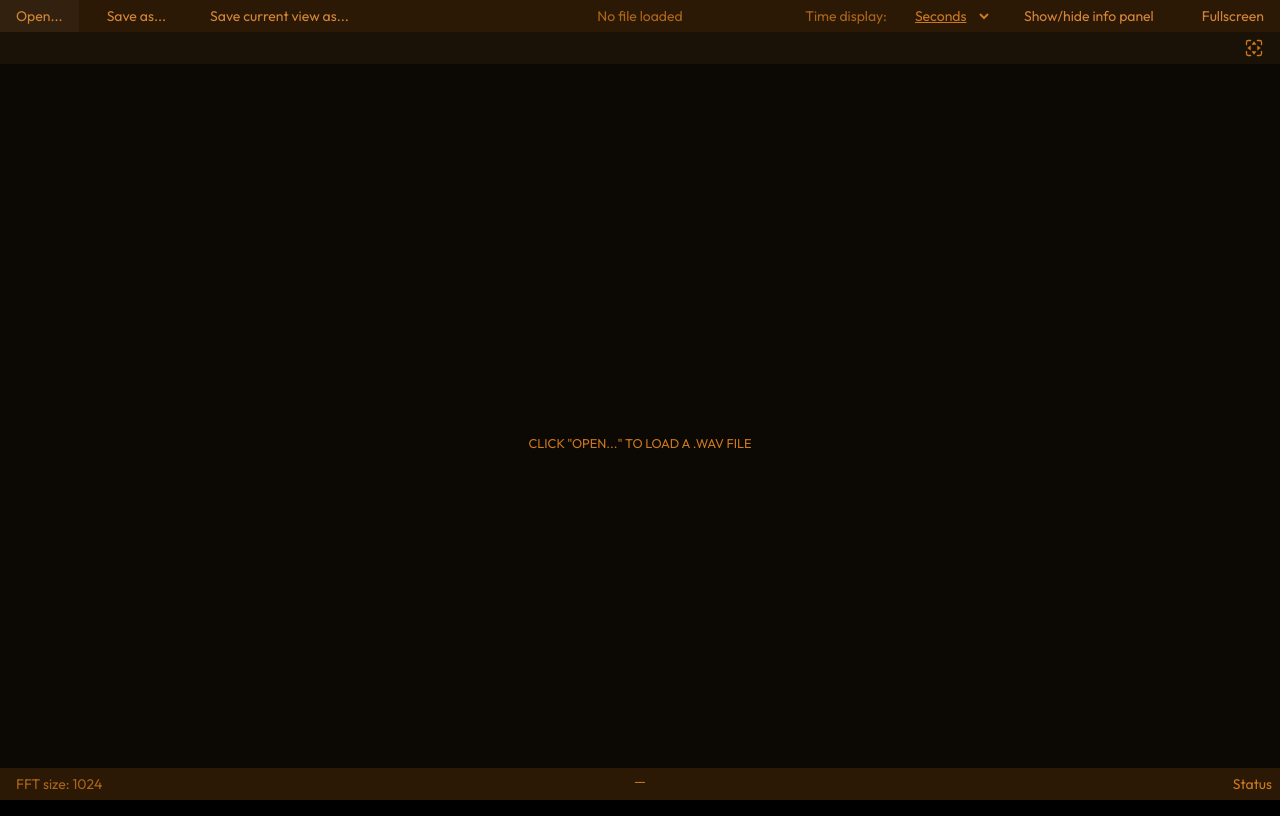
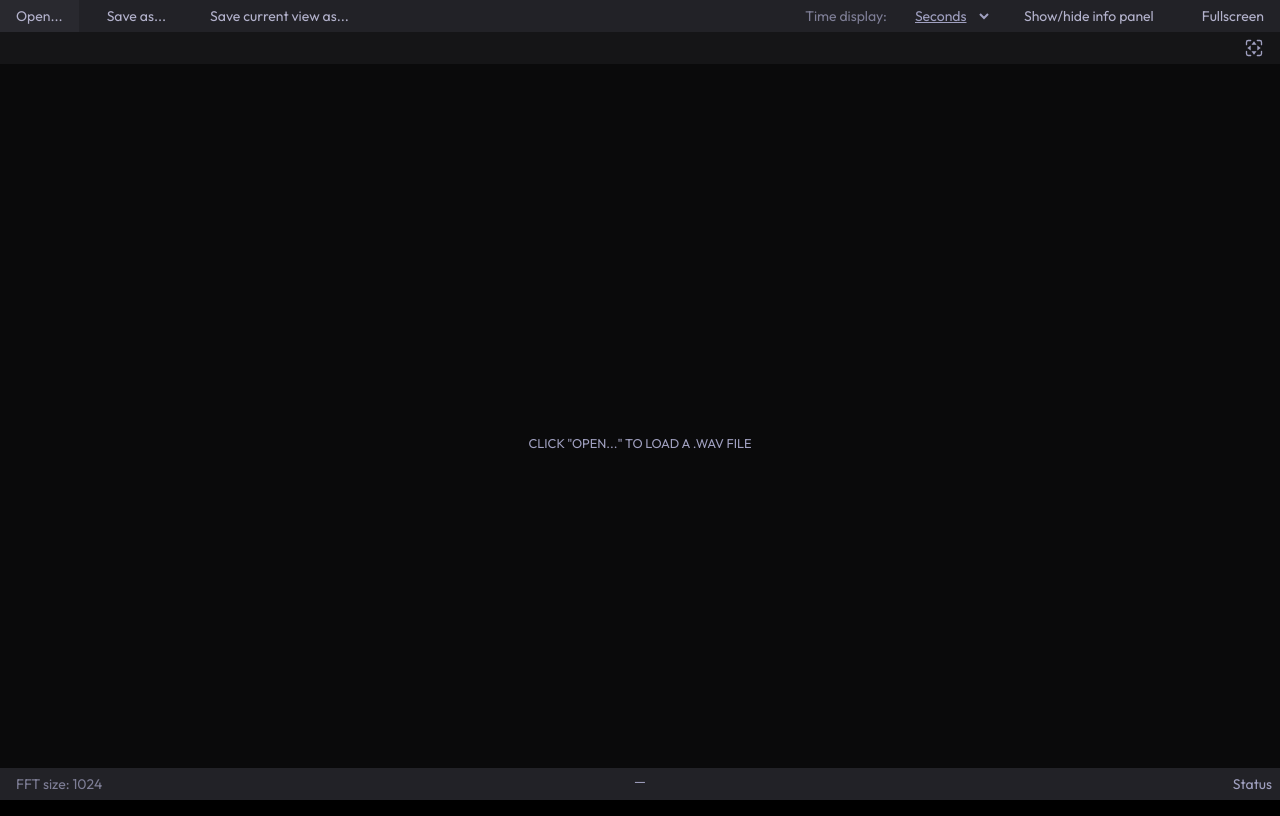
Before and after one commit to maredm/dunkadunka.se, a plain HTML site: page index.html in a window 1280 px wide. Drawn offline with Linux system fonts and the light colour scheme.

Commit message:
Refactor color handling and change default color to grey

```diff
--- a/index.html
+++ b/index.html
@@ -6,7 +6,7 @@
     <meta name="viewport" content="width=device-width, initial-scale=1.0, user-scalable=no, maximum-scale=1.0">
     <title>DunkaDunka Lab</title>
     <link rel="manifest" href="manifest.json">
-    <meta name="theme-color" content="#cc781e">
+    <meta name="theme-color" content="color-mix(in lab, var(--color) 50%, #000000 50%)">
     <meta name="apple-mobile-web-app-capable" content="yes">
     <meta name="apple-mobile-web-app-status-bar-style" content="black-translucent">
     <meta name="apple-mobile-web-app-title" content="DunkaDunka Lab">
@@ -85,10 +85,10 @@
 </head>
 
 <body class="bg-black" style="overflow: hidden;">
-    <header class="w-full flex items-center justify-between p-0" style="background-color: #cc781e35; height: 32px;">
+    <header class="w-full flex items-center justify-between p-0" style="background-color: color-mix(in lab, var(--color) 20%, #000000 80%); height: 32px;">
         <div class="flex items-center gap-3" style="cursor: pointer;">
             <input id="wavefileInput" type="file" accept="audio/*" class="text-white text-sm px-2 py-1 rounded"
-                style="color: #cc781eff; background-color: #cc781e00; display: none; cursor: pointer;">
+                style="color: var(--color); background-color: #00000000; display: none; cursor: pointer;">
             <label for="wavefileInput"
                 class="text-sm px-4 button-custom"
                 style="height: 32px; display: block; user-select: none; cursor: pointer;">Open...</label>
@@ -109,16 +109,16 @@
             style="position: absolute; top: 0; margin: 0 auto; width: calc(100% - 200px); left: 0; right: 0; z-index: -99;">
             <div style="text-align:center; pointer-events:none;">
                 <span id="fileTitle" class="text-sm px-4 py-[6px]"
-                    style="color:#cc781ecc; user-select:none; display:block; max-width:60vw; white-space:nowrap; overflow:hidden; text-overflow:ellipsis;">
+                    style="color: color-mix(in lab, var(--color) 80%, #000000 20%); user-select:none; display:block; max-width:60vw; white-space:nowrap; overflow:hidden; text-overflow:ellipsis;">
                     No file loaded
                 </span>
             </div>
         </div>
         <div class="flex items-center gap-4">
             <label for="timeDisplaySelect" class="text-sm text-gray-300"
-                style="color: #cc781ecc; user-select: none;">Time display:</label>
+                style="color: color-mix(in lab, var(--color) 80%, #000000 20%); user-select: none;">Time display:</label>
             <select id="timeDisplaySelect" class="text-white text-sm px-2 py-1 rounded"
-                style="color: #cc781eff; background-color: #cc781e00; text-decoration: underline; user-select: none; cursor: pointer;">
+                style="color: var(--color); background-color: #00000000; text-decoration: underline; user-select: none; cursor: pointer;">
                 <option value="seconds">Seconds</option>
                 <option value="samples">Samples</option>
             </select>
@@ -163,24 +163,24 @@
                     style="width:52px; color: color-mix(in lab, var(--color-tool) 10%, #000000 90%);">
                     <svg width="20" height="20" viewBox="0 0 24 24" fill="none" style="margin: auto;"
                         xmlns="http://www.w3.org/2000/svg" aria-hidden="true">
-                        <path d="M8 3H5a2 2 0 0 0-2 2v3" stroke="#cc781eff" stroke-width="1.6" stroke-linecap="round"
+                        <path d="M8 3H5a2 2 0 0 0-2 2v3" stroke="var(--color-tool)" stroke-width="1.6" stroke-linecap="round"
                             stroke-linejoin="round" fill="none" />
-                        <path d="M16 21h3a2 2 0 0 0 2-2v-3" stroke="#cc781eff" stroke-width="1.6" stroke-linecap="round"
+                        <path d="M16 21h3a2 2 0 0 0 2-2v-3" stroke="var(--color-tool)" stroke-width="1.6" stroke-linecap="round"
                             stroke-linejoin="round" fill="none" />
-                        <path d="M21 8V5a2 2 0 0 0-2-2h-3" stroke="#cc781eff" stroke-width="1.6" stroke-linecap="round"
+                        <path d="M21 8V5a2 2 0 0 0-2-2h-3" stroke="var(--color-tool)" stroke-width="1.6" stroke-linecap="round"
                             stroke-linejoin="round" fill="none" />
-                        <path d="M3 16v3a2 2 0 0 0 2 2h3" stroke="#cc781eff" stroke-width="1.6" stroke-linecap="round"
+                        <path d="M3 16v3a2 2 0 0 0 2 2h3" stroke="var(--color-tool)" stroke-width="1.6" stroke-linecap="round"
                             stroke-linejoin="round" fill="none" />
 
                         <!-- Larger inner arrows pointing outwards -->
                         <!-- Up arrow -->
-                        <polygon points="12,4 9,8 15,8" fill="#cc781eff" />
+                        <polygon points="12,4 9,8 15,8" fill="var(--color-tool)" />
                         <!-- Right arrow -->
-                        <polygon points="20,12 16,9 16,15" fill="#cc781eff" />
+                        <polygon points="20,12 16,9 16,15" fill="var(--color-tool)" />
                         <!-- Down arrow -->
-                        <polygon points="12,20 9,16 15,16" fill="#cc781eff" />
+                        <polygon points="12,20 9,16 15,16" fill="var(--color-tool)" />
                         <!-- Left arrow -->
-                        <polygon points="4,12 8,9 8,15" fill="#cc781eff" />
+                        <polygon points="4,12 8,9 8,15" fill="var(--color-tool)" />
                     </svg>
                 </button>
             </div>
@@ -188,7 +188,7 @@
             <div id="waveformXAxis" class="absolute" style="width: calc(100vw - 52px); height: 32px; top: 0; z-index: 90;"></div>
             <div id="waveformLoading"
                 style="width:100%;height:calc(100vh - 48px);left:0;display:flex;align-items:center;justify-content:center;flex-direction:column;color:#ccc; position:absolute; top: 32px; background-color: #00000088;">
-                <svg width="80" height="40" viewBox="0 0 24 12" fill="#cc781e" id="loadingAnimation">
+                <svg width="80" height="40" viewBox="0 0 24 12" fill="var(--color-tool)" id="loadingAnimation">
                     <rect x="0" y="4" width="3" height="4">
                         <animate attributeName="height" values="4;10;4" dur="0.8s" repeatCount="indefinite" />
                     </rect>
@@ -205,7 +205,7 @@
                             repeatCount="indefinite" />
                     </rect>
                 </svg>
-                <small style="margin-top:8px;color:#cc781eff;text-transform:uppercase" id="loadingText">Loading
+                <small style="margin-top:8px;color:var(--color-tool);text-transform:uppercase" id="loadingText">Loading
                     waveform</small>
             </div>
 
@@ -223,10 +223,10 @@
         </div>
         <!-- Side panel -->
         <div id="sidePanel"
-            class="lg:w-1/6 bg-[#00000088] border-l border-[#cc781e55] overflow-y-hide absolute top-8 right-0 hidden"
-            style="height: calc(100vh - 64px); flex-direction: column; box-sizing: border-box; z-index: 100;">
-            <h2 class="text-sm bg-[#cc781e2C] h-8 py-[6px] px-4" style="color: #cc781eff;">Key bindings</h2>
-            <div style="color: #cc781ecc;" class="py-2 px-4 bg-[#cc781e11] text-sm pb-6">
+            class="lg:w-1/6 overflow-y-hide absolute top-8 right-0 hidden"
+            style="background-color:color-mix(in lab, var(--color) 10%, #000000 90%); calc(100vh - 64px); flex-direction: column; box-sizing: border-box; z-index: 100; border-left-color: color-mix(in lab, var(--color) 33%, #000000 67%); border-left-width: 1px; height: calc(100vh - 64px);">
+            <h2 class="text-sm bg-[color-mix(in srgb, var(--color) 20%, #000000 80%)] h-8 py-[6px] px-4" style="color: var(--color-tool);">Key bindings</h2>
+            <div style="color: color-mix(in srgb, var(--color) 80%, #000000 20%);" class="py-2 px-4 bg-[color-mix(in srgb, var(--color) 10%, #000000 90%)] text-sm pb-6">
                 <div id="keyBindings">
                     <div class="mb-2">
                         <span>Play/Pause:</span>
@@ -250,8 +250,8 @@
                     </div>
                 </div>
             </div>
-            <h2 class="text-sm bg-[#cc781e2C] h-8 py-[6px] px-4" style="color: #cc781eff;">Waveform information</h2>
-            <div style="color: color-mix(in lab, var(--color) 80%, #000000 20%);" class="py-2 px-4 bg-[color-mix(in lab, var(--color) 5%, #000000 95%);] text-sm pb-6">
+            <h2 class="text-sm bg-[color-mix(in srgb, var(--color) 20%, #000000 80%)] h-8 py-[6px] px-4" style="color: var(--color-tool);">Waveform information</h2>
+            <div style="color: color-mix(in srgb, var(--color) 80%, #000000 20%); height: auto;" class="py-2 px-4 bg-[color-mix(in srgb, var(--color) 10%, #000000 90%)] text-sm pb-6">
                 <div id="audioStats">
                     <div class="mb-2">
                         <span class="font-medium">Sample Rate:</span>
@@ -292,8 +292,8 @@
                     }
                 </script>
             </div>
-            <h2 class="text-sm bg-[#cc781e2C] h-8 py-[6px] px-4" style="color: var(--color);">Filter</h2>
-            <div style="color: #cc781ecc; height: auto;" class="py-2 px-4 bg-[#cc781e11] text-sm pb-6">
+            <h2 class="text-sm bg-[color-mix(in srgb, var(--color) 20%, #000000 80%)] h-8 py-[6px] px-4" style="color: var(--color);">Filter</h2>
+            <div style="color: color-mix(in srgb, var(--color) 80%, #000000 20%); height: auto;" class="py-2 px-4 bg-[color-mix(in srgb, var(--color) 10%, #000000 90%)] text-sm pb-6">
                 <div id="filterControls">
                     <div class="mb-2">
                         <span class="font-medium">Apply 2nd order SOS filter:</span>
@@ -316,21 +316,21 @@
         </div>
     </section>
     <div id="statusBar"
-        style="width: 100vw; height: 32px; position: absolute; bottom: 0; left: 0; background-color: #cc781e35; display: flex; align-items: center; justify-content:space-between; gap: 16px;">
+        style="width: 100vw; height: 32px; position: absolute; bottom: 0; left: 0; background-color: color-mix(in lab, var(--color) 20%, #000000 80%); display: flex; align-items: center; justify-content:space-between; gap: 16px;">
         <span id="fftSizeDisplay" class="text-sm px-4 py-[6px]"
-            style="color:#cc781ecc; user-select:none; display:block; max-width:60vw; white-space:nowrap; overflow:hidden; text-overflow:ellipsis;">
+            style="color:color-mix(in lab, var(--color) 80%, #000000 20%); user-select:none; display:block; max-width:60vw; white-space:nowrap; overflow:hidden; text-overflow:ellipsis;">
             No file loaded
         </span>
         <div class="flex-1 flex items-center justify-center"
             style="position: absolute; top: 0; margin: 0 auto; width: calc(100% - 200px); left: 0; right: 0;">
 
             <div style="text-align:center; pointer-events:none;">
-                <span id="spectrogramStatus" class="text-sm px-2 py-1" style="color: #cc781e">—</span>
+                <span id="spectrogramStatus" class="text-sm px-2 py-1" style="color: var(--color);">—</span>
 
 
             </div>
         </div>
-        <span id="waveformStatus" class="text-sm px-2 py-1" style="color: #cc781e">Status</span>
+        <span id="waveformStatus" class="text-sm px-2 py-1" style="color: var(--color);">Status</span>
     </div>
     <script>
         console.log('waveform.html script loaded');
--- a/src/styles.css
+++ b/src/styles.css
@@ -40,12 +40,15 @@ tr {
     border-bottom: 4px solid #fff; /* Default border color */
     transition: border-color 0.3s ease;
 }
-
+body {
+    scrollbar-color: color-mix(in lab, var(--color) 20%, #000000 80%) color-mix(in lab, var(--color) 10%, #000000 90%);
+    scrollbar-width: thin;
+}
 label.button-custom {
     padding-top: 6px;
 }
 .button-custom {
-    color: color-mix(in lab, var(--color) 90%, #ffffff 10%);
+    color: color-mix(in lab, var(--color) 80%, #ffffff 20%);
     height:32px;
     display:block;
     user-select:none;
--- a/static/waveform.js
+++ b/static/waveform.js
@@ -485,9 +485,16 @@ const lineColorOptions = [
 ];
 
 const r = document.querySelector(':root');
-uiColor = '#cc781e';
-r.style.setProperty('--color-tool', '#cc781e');
-r.style.setProperty('--color', '#cc781e');
+//uiColor = '#cc781e';
+//uiColor = '#2c95aa'
+//const uiColorTool = '#30a8c0';
+
+//uiColor = '#9095aa';
+//uiColor = '#a0a8c0';
+uiColor = '#a0a0c0';
+const uiColorTool = uiColor;
+r.style.setProperty('--color-tool', uiColorTool);
+r.style.setProperty('--color', uiColor);
 // choose a color (pick index 0 for base, or uncomment random line to pick randomly)
 // lineColor = lineColorOptions[ Math.floor(Math.random() * lineColorOptions.length) ];
 // pick a random color from indices 0..7
@@ -496,8 +503,8 @@ const lineColor = lineColorOptions[0];
 
 //lineColor = //'#ec983e'; // override with gray for better visibility
 //const uiColor = '#cc781e';
-const uiColorTicks = 'color-mix(in lab, ' + uiColor + ' 50%, #000000 50%)';
-const uiColorLabels = 'color-mix(in lab, ' + uiColor + ' 90%, #000000 10%)';
+const uiColorTicks = 'color-mix(in lab, ' + uiColorTool + ' 50%, #000000 50%)';
+const uiColorLabels = 'color-mix(in lab, ' + uiColorTool + ' 90%, #000000 10%)';
 const gridColor = uiColor + '44'; // semi-transparent
 const highlightColor = '#ffffff' + '55'; // more opaque
 
```
Also changed, not shown: static/styles.css.
